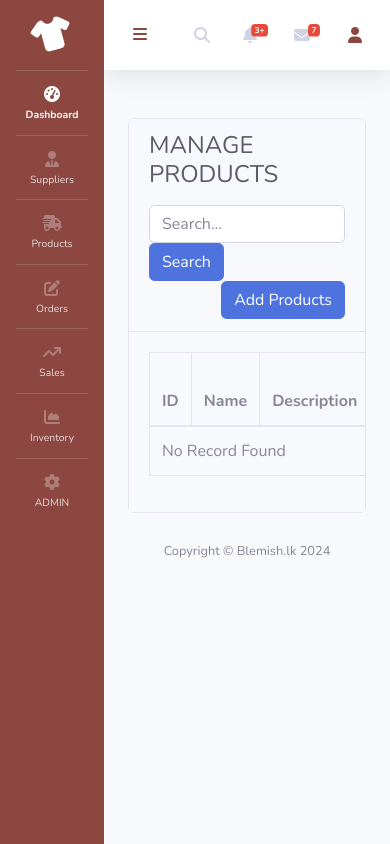
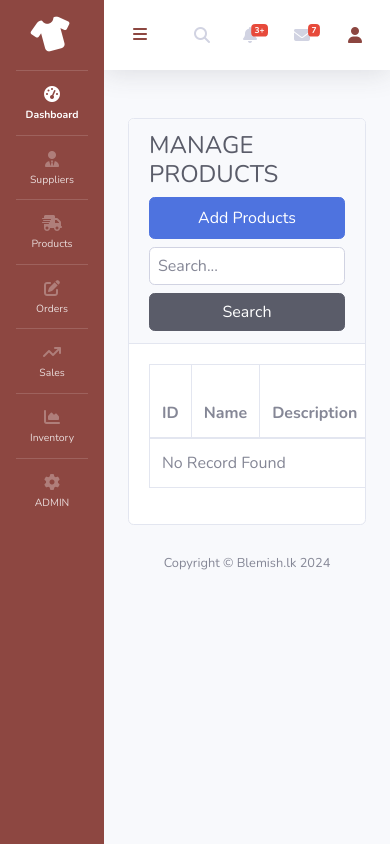
Before and after one commit to psw101/blemish-lk-system, a PHP site: page /product.php in a window 390 px wide. Run offline with PHP 8.4, Linux system fonts and the light colour scheme; the visitor is signed in with stand-in values (Sample User, id 1); data that the repository does not hold is empty.

Commit message:
refactor: Improve search functionality in product.php and supplier.php
The search functionality in both product.php and supplier.php has been improved. Changes include:
- Updated the search form layout to be responsive on different screen sizes
- Added proper styling to the search input field and button

Co-authored-by: Tharushi <rathnay-im21111@stu.kln.ac.lk>

```diff
--- a/product.php
+++ b/product.php
@@ -34,19 +34,20 @@ include('includes/navbar.php');
             <div class="card">
                 <div class="card-header">
                     <h4 class="text-dark fw-bold">MANAGE PRODUCTS</h4>
-
-                    <form action="<?php echo $_SERVER['PHP_SELF']; ?>" method="GET" class="float-left form-inline mt-2">
-                        <input type="text" name="search" class="form-control mr-sm-2" placeholder="Search...">
-                        <button type="submit" class="btn btn-primary">Search</button>
-                    </form>
-
-                    <button type="button" class="btn btn-primary float-right" data-toggle="modal" data-target="#insertdata">
+                    <button type="button" class="btn btn-primary float-right d-sm-block col-sm-auto col-12 p-2" data-toggle="modal" data-target="#insertdata">
                         Add Products
                     </button>
-
+                    <form action="<?php echo $_SERVER['PHP_SELF']; ?>" method="GET" class="form-inline col-sm-auto col-12 pt-2 pt-sm-0 px-0">
+                        <div class="col-12 col-sm-auto p-0">
+                            <input type="text" name="search" class="form-control p-2" placeholder="Search...">
+                        </div>
+                        <div class="col-12 col-sm-auto pt-2 pt-sm-0 px-0 pl-sm-2 pl-0">
+                            <button type="submit" class="btn btn-dark pt-sm-2 col-12 col-sm-auto">Search</button>
+                        </div>
+                    </form>
                 </div>
 
-                <div class="card-body bg-light" style="max-height: 60vh; overflow-y: auto;">
+                <div class="card-body" style="max-height: 60vh; overflow-y: auto;">
                     <table class="table table-bordered table-hover" width="100%" p-3>
                         <thead>
                             <tr>
@@ -81,10 +82,10 @@ include('includes/navbar.php');
                                             <a href="#" class="btn btn-danger btn-sm delete_btn" data-id="<?php echo $row['product_id']; ?>">Delete</a>
                                         </td>
                                     </tr>
-                            <?php
+                                <?php
                                 }
                             } else {
-                            ?>
+                                ?>
                                 <tr>
                                     <td colspan="8">No Record Found</td>
                                 </tr>
```
Also changed, not shown: supplier.php (+19 -15 lines).
